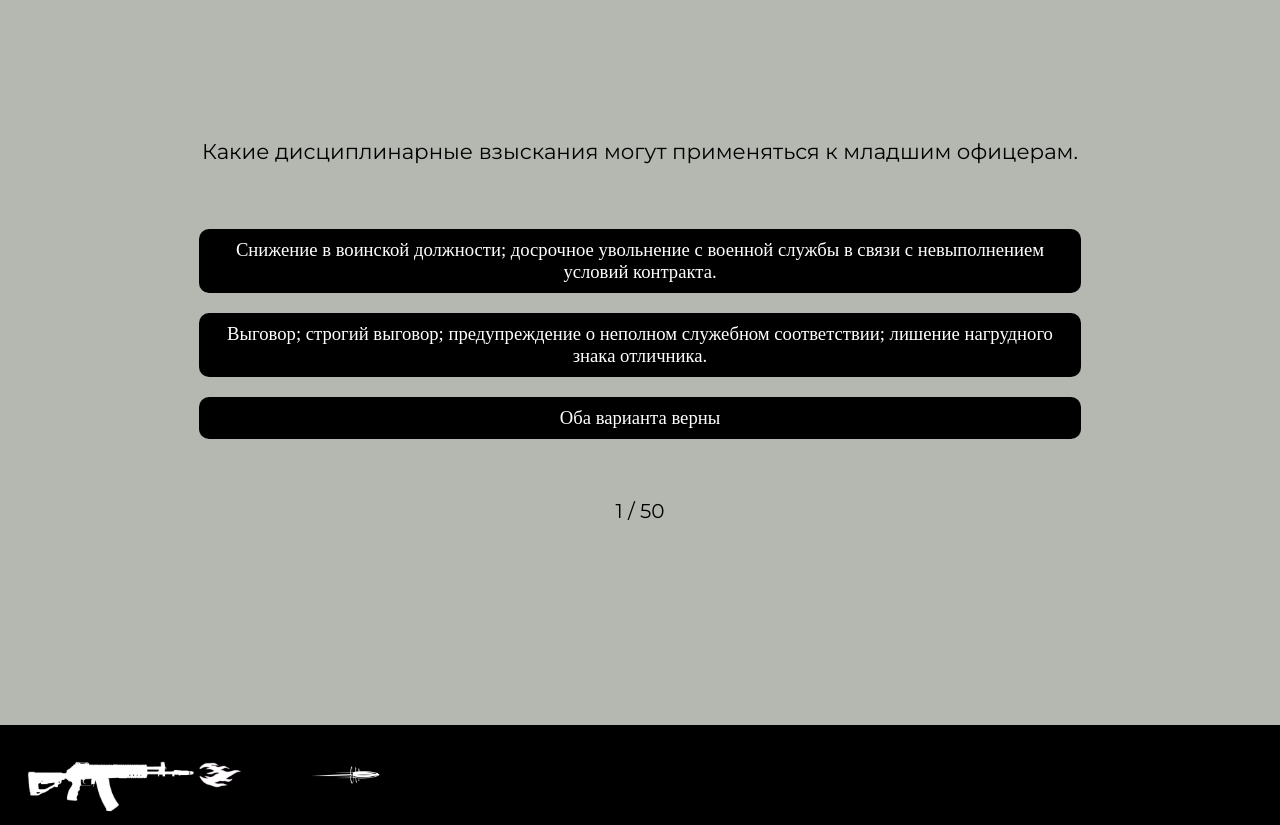
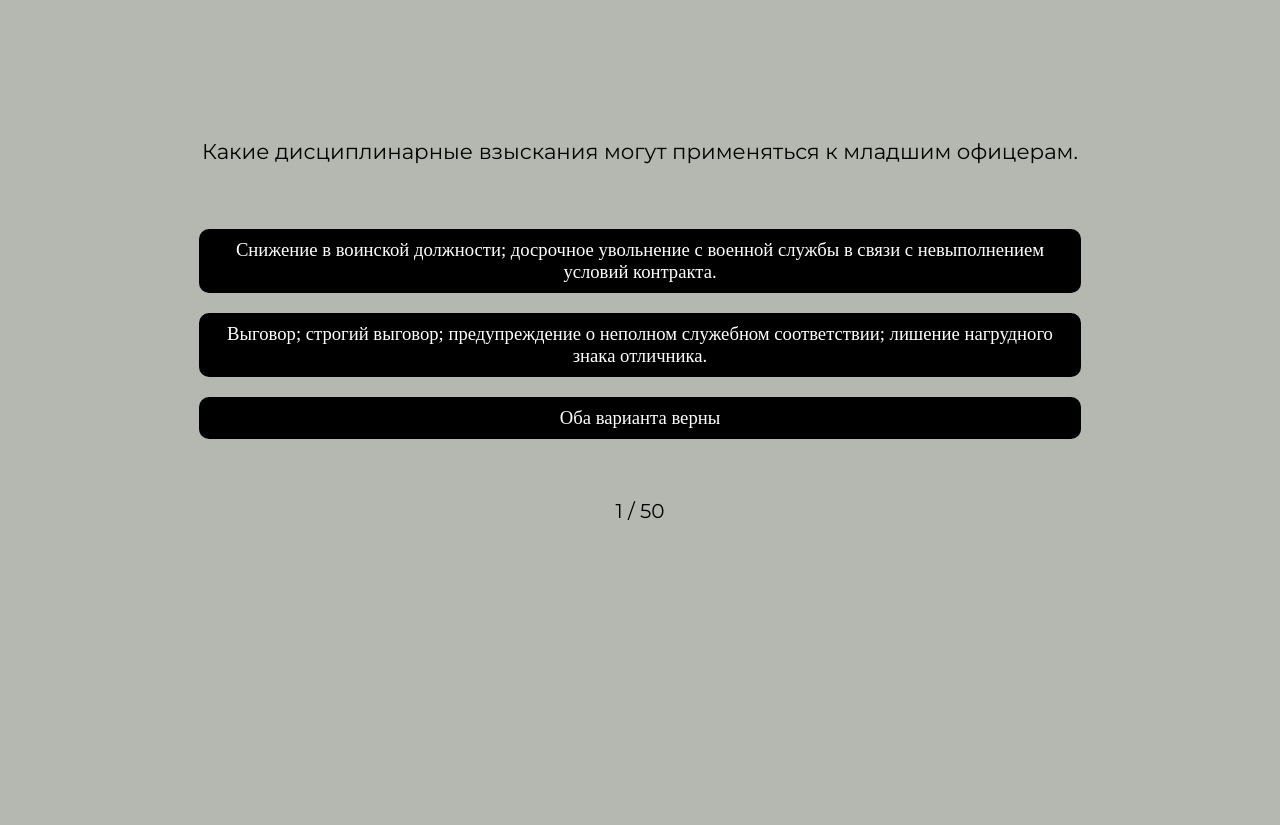
Before and after one commit to Code-Labb/groza, a plain HTML site: page testing/examing.html in a window 1280 px wide. Shown: the part 75-900 px from the top of the page. After the commit the page ends 800 px from the top, so only its background shows below. Drawn offline with Linux system fonts and the light colour scheme; a web font is replaced by a local one.

Commit message:
Изменеия в футере

```diff
--- a/testing/examing.html
+++ b/testing/examing.html
@@ -50,11 +50,6 @@
         </main>
     </div>
     <script type="text/javascript" src="../js/examen.js"></script>
-    <div class="podval">
-        <img src="../img/AK12 (1).png" alt="" class="podval_ak">
-        <img src="../img/plamya (1).png" alt="" class="podval_plamya">
-        <img src="../img/pulya.png" alt="" class="podval_pulya">
-    </div>
 </body>
 
 </html>
```
Also changed, not shown: testing/test_medical.html (+0 -5 lines), testing/test_sp.html (+0 -5 lines).
